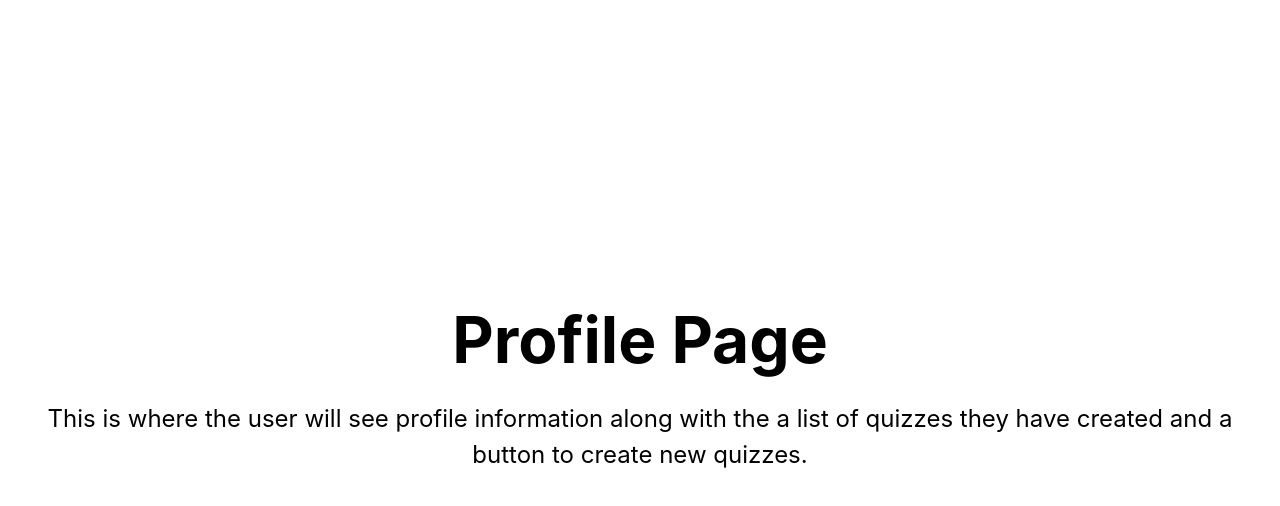
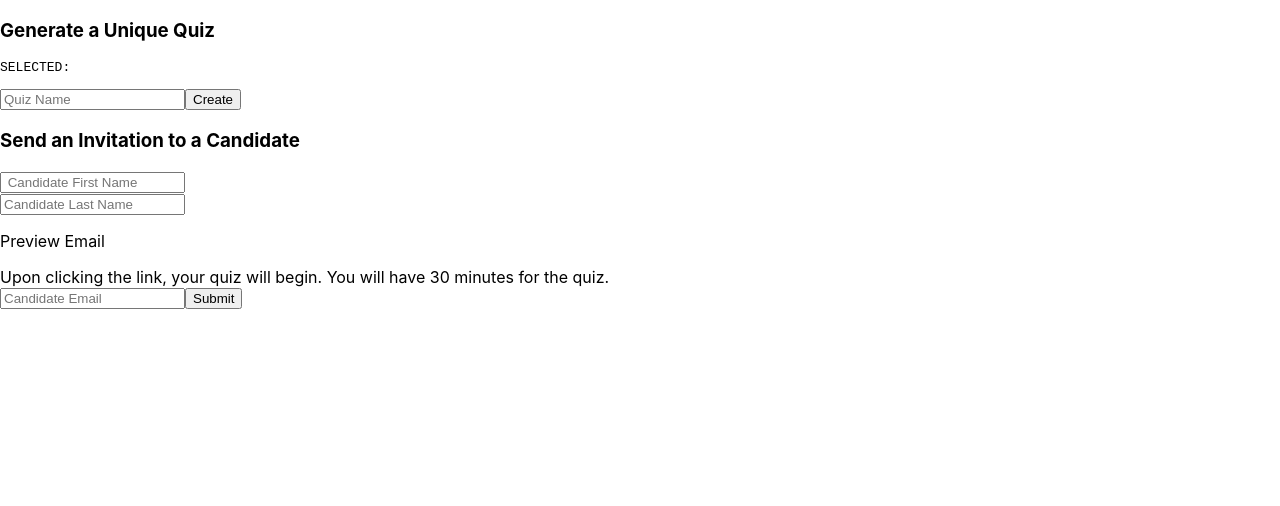
Before and after one commit to alecbar/software-programming-quiz, a Next.js app in the folder next-app/: page /profile in a window 1280 px wide. Shown: the top 506 px of the page. Built offline with nearby package versions, Linux system fonts and the light colour scheme.

Commit message:
this should create a unique Id for a quiz, a message, and link to unique quiz

```diff
--- /dev/null
+++ b/next-app/pages/[quiz-slug].js
@@ -0,0 +1,2 @@
+// generate a new page based on the array of quizzes
+// much easier with react-router
--- a/next-app/pages/profile.js
+++ b/next-app/pages/profile.js
@@ -1,27 +1,100 @@
+import * as React from 'react'
 import Head from 'next/head'
 import Image from 'next/image'
 import styles from '../styles/Profile.module.css'
+import { useForm } from "react-hook-form";
+import { DevTool } from "@hookform/devtools";
+import { v4 as uuid } from 'uuid'
 
-export default function Home() {
+export default () => {
+  const { register, control, handleSubmit, } = useForm({
+    mode: "onChange",
+  });
+
+const [name, setName] = React.useState('')
+const [quizzes, setQuizzes] = React.useState([])
+const [selectedQuiz, setSelectedQuiz] = React.useState(null)
+const [emailMsg, setEmailMsg] = React.useState('Upon clicking the link, your quiz will begin.  You will have 30 minutes for the quiz.')
+
+const createQuiz = () => {
+console.log('create quiz!')
+
+    let temp = quizzes
+    temp.push({
+        quizName: name,
+        id: uuid()
+    })
+    setQuizzes([...temp])
+}
+
+const handleSelect = (id, name) => {
+    setSelectedQuiz(name)
+    setEmailMsg(emailMsg + `<a href="localhost:3000/quiz/${id}">TAKE QUIZ</a>`)
+}
+
+// react-router
+//<Router>
+//    // navbar - always rendered
+//    <Routes>
+//        // one route at a time
+//        <Route path='quiz/:id' element={<MyQuizPage />}
+//    <Routes>
+//</Router>
+
+//const MyQuizPage = () => {
+//    const {id} = useParams()
+//    quizzes.filter(x => x.id = id)
+    // display the quiz here
+//}
+
   return (
-    <div className={styles.container}>
-      <Head>
-        <title>Create Next App</title>
-        <meta name="description" content="Generated by create next app" />
-        <link rel="icon" href="/favicon.ico" />
-      </Head>
+    <>
+      {/*<form onSubmit={handleSubmit(d => console.log(d))}>*/}
+        <h3>Generate a Unique Quiz</h3>
+        <pre>SELECTED: {selectedQuiz}</pre>
 
-      <main className={styles.main}>
-        <h1 className={styles.title}>
-          Profile Page
-        </h1>
+        <div>
+        <label></label>
+        <input
+         //{...register("quizName", )}
+         value={name}
+         onChange={(e) => setName(e.target.value)}
+         placeholder="Quiz Name" />
+        <button onClick={createQuiz}>Create</button>
+        <ul>
+        {quizzes.map(x=>
+            <li onClick={() => handleSelect(x.id, x.quizName)}>
+                {x.quizName}
+                <br />
+                <small>{x.id}</small>
+            </li>
+        )}
 
-        <p className={styles.description}>
-          This is where the user will see profile information along with the a list of quizzes they have created and a button to create new quizzes.
-        </p>
+        </ul>
+        </div>
+        <h3>Send an Invitation to a Candidate</h3>
+        <div>
+        <label></label>
+        <input {...register("firstName", )} placeholder=" Candidate First Name" />
+        </div>
+        <div>
+        <input {...register("lastName", )} placeholder="Candidate Last Name" />
+        </div>
+         <div>
 
-      </main>
+       {/* <textarea name="message" rows="5" value={emailMsg} />*/}
 
-    </div>
-  )
-}
+        <p>Preview Email</p>
+        <div dangerouslySetInnerHTML={{__html: emailMsg}} />
+
+
+        </div>
+        <input {...register("email", )} placeholder="Candidate Email" />
+
+        <input type="submit" />
+      {/*</form>*/}
+
+      <DevTool control={control} /> {/* set up the dev tool */}
+    </>
+  );
+};
```
Also changed, not shown: next-app/package.json (+7 -1 lines).
